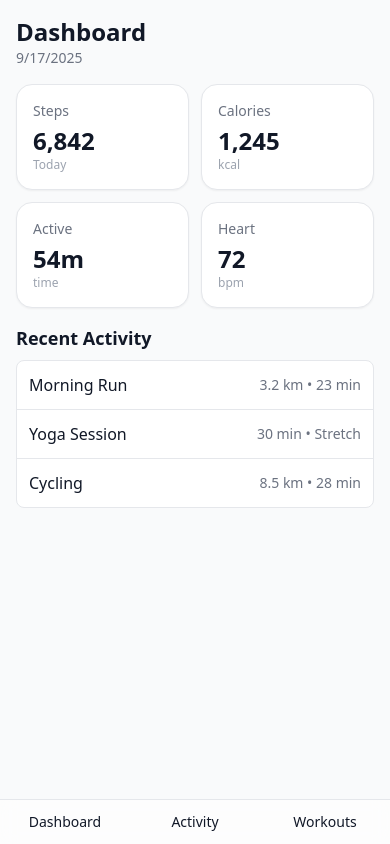
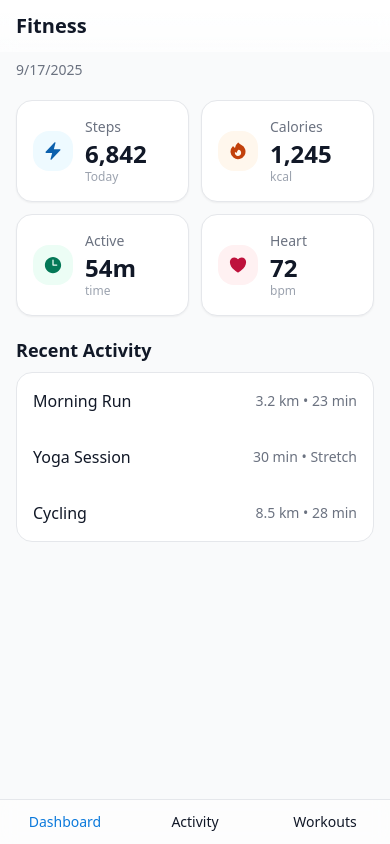
Before and after one commit to gameboythe1/fitness-app, a Next.js app: page / in a window 390 px wide. Built offline with nearby package versions, Linux system fonts and the light colour scheme.

Commit message:
feat(ui): polished mobile UI with icons, active nav, better cards

```diff
--- a/app/activity/page.tsx
+++ b/app/activity/page.tsx
@@ -66,7 +66,7 @@ export default function ActivityPage() {
       </section>
       <section className="space-y-2">
         <h2 className="text-lg font-semibold">Daily breakdown</h2>
-        <div className="rounded-xl border bg-white p-3">
+        <div className="overflow-hidden rounded-2xl border bg-white p-3">
           <Line
             data={{
               labels: history.map((d) => d.date.slice(5)),
@@ -94,7 +94,7 @@ export default function ActivityPage() {
             }}
           />
         </div>
-        <ul className="divide-y rounded-lg border bg-white">
+        <ul className="overflow-hidden rounded-2xl border bg-white">
           {history.map((d) => (
             <li key={d.date} className="flex items-center justify-between p-3">
               <span className="font-medium">{d.date}</span>
--- /dev/null
+++ b/app/components/BottomNav.tsx
@@ -0,0 +1,32 @@
+'use client';
+
+import Link from 'next/link';
+import { usePathname } from 'next/navigation';
+
+export default function BottomNav() {
+  const pathname = usePathname();
+  const tabs = [
+    { href: '/', label: 'Dashboard' },
+    { href: '/activity', label: 'Activity' },
+    { href: '/workouts', label: 'Workouts' },
+  ];
+  return (
+    <nav className="fixed inset-x-0 bottom-0 z-50 mx-auto max-w-md border-t bg-white/90 backdrop-blur supports-[backdrop-filter]:bg-white/60">
+      <ul className="grid grid-cols-3 text-sm">
+        {tabs.map((t) => {
+          const active = pathname === t.href;
+          return (
+            <li key={t.href}>
+              <Link
+                className={`flex flex-col items-center gap-1 p-3 ${active ? 'text-brand-600 font-medium' : 'hover:text-brand-600'}`}
+                href={t.href}
+              >
+                {t.label}
+              </Link>
+            </li>
+          );
+        })}
+      </ul>
+    </nav>
+  );
+}
--- /dev/null
+++ b/app/components/StatCard.tsx
@@ -0,0 +1,30 @@
+import { ReactNode } from 'react';
+
+export function StatCard({
+  title,
+  value,
+  subtitle,
+  icon,
+  color = 'bg-brand-50 text-brand-700',
+}: {
+  title: string;
+  value: string;
+  subtitle?: string;
+  icon?: ReactNode;
+  color?: string;
+}) {
+  return (
+    <div className="rounded-2xl border bg-white p-4 shadow-sm">
+      <div className="flex items-center gap-3">
+        {icon && (
+          <div className={`grid h-10 w-10 place-items-center rounded-xl ${color}`}>{icon}</div>
+        )}
+        <div>
+          <p className="text-sm text-gray-500">{title}</p>
+          <p className="mt-0.5 text-2xl font-bold leading-tight">{value}</p>
+          {subtitle && <p className="text-xs text-gray-400">{subtitle}</p>}
+        </div>
+      </div>
+    </div>
+  );
+}
--- a/app/layout.tsx
+++ b/app/layout.tsx
@@ -12,26 +12,51 @@ export const metadata: Metadata = {
   },
 };
 
+import Link from 'next/link';
+import { usePathname } from 'next/navigation';
+
+function Nav() {
+  const pathname = usePathname();
+  const tabs = [
+    { href: '/', label: 'Dashboard' },
+    { href: '/activity', label: 'Activity' },
+    { href: '/workouts', label: 'Workouts' },
+  ];
+  return (
+    <nav className="fixed inset-x-0 bottom-0 z-50 mx-auto max-w-md border-t bg-white/90 backdrop-blur supports-[backdrop-filter]:bg-white/60">
+      <ul className="grid grid-cols-3 text-sm">
+        {tabs.map((t) => {
+          const active = pathname === t.href;
+          return (
+            <li key={t.href}>
+              <Link
+                className={`flex flex-col items-center gap-1 p-3 ${active ? 'text-brand-600 font-medium' : 'hover:text-brand-600'}`}
+                href={t.href}
+              >
+                {t.label}
+              </Link>
+            </li>
+          );
+        })}
+      </ul>
+    </nav>
+  );
+}
+
 export default function RootLayout({ children }: { children: React.ReactNode }) {
   return (
     <html lang="en">
       <body className="min-h-dvh bg-gray-50 text-gray-900 antialiased">
-        <div className="mx-auto max-w-md p-4 pb-24">
-          {children}
+        <div className="mx-auto max-w-md pb-24">
+          <div className="sticky top-0 z-40 bg-gradient-to-b from-white to-white/60 px-4 py-3 backdrop-blur">
+            <h1 className="text-xl font-semibold">Fitness</h1>
+          </div>
+          <div className="px-4 pt-2">
+            {children}
+          </div>
         </div>
-        <nav className="fixed inset-x-0 bottom-0 z-50 mx-auto max-w-md border-t bg-white/90 backdrop-blur supports-[backdrop-filter]:bg-white/60">
-          <ul className="grid grid-cols-3 text-sm">
-            <li>
-              <a className="flex flex-col items-center gap-1 p-3 hover:text-brand-600" href="/">Dashboard</a>
-            </li>
-            <li>
-              <a className="flex flex-col items-center gap-1 p-3 hover:text-brand-600" href="/activity">Activity</a>
-            </li>
-            <li>
-              <a className="flex flex-col items-center gap-1 p-3 hover:text-brand-600" href="/workouts">Workouts</a>
-            </li>
-          </ul>
-        </nav>
+        {/* Client nav */}
+        <Nav />
       </body>
     </html>
   );
--- a/app/page.tsx
+++ b/app/page.tsx
@@ -1,29 +1,27 @@
+import { StatCard } from './components/StatCard';
+import { BoltIcon, HeartIcon, FireIcon, ClockIcon } from '@heroicons/react/24/solid';
+
 export default function Page() {
   const today = new Date().toLocaleDateString();
   return (
-    <main className="space-y-4">
-      <header className="flex items-end justify-between">
-        <div>
-          <h1 className="text-2xl font-bold">Dashboard</h1>
-          <p className="text-sm text-gray-500">{today}</p>
-        </div>
-      </header>
+    <main className="space-y-5">
+      <p className="text-sm text-gray-500">{today}</p>
       <section className="grid grid-cols-2 gap-3">
-        <Card title="Steps" value="6,842" subtitle="Today" />
-        <Card title="Calories" value="1,245" subtitle="kcal" />
-        <Card title="Active" value="54m" subtitle="time" />
-        <Card title="Heart" value="72" subtitle="bpm" />
+        <StatCard title="Steps" value="6,842" subtitle="Today" icon={<BoltIcon className="h-5 w-5" />} />
+        <StatCard title="Calories" value="1,245" subtitle="kcal" icon={<FireIcon className="h-5 w-5" />} color="bg-orange-50 text-orange-700" />
+        <StatCard title="Active" value="54m" subtitle="time" icon={<ClockIcon className="h-5 w-5" />} color="bg-emerald-50 text-emerald-700" />
+        <StatCard title="Heart" value="72" subtitle="bpm" icon={<HeartIcon className="h-5 w-5" />} color="bg-rose-50 text-rose-700" />
       </section>
       <section className="space-y-2">
         <h2 className="text-lg font-semibold">Recent Activity</h2>
-        <ul className="divide-y rounded-lg border bg-white">
+        <ul className="overflow-hidden rounded-2xl border bg-white">
           {[
             { t: 'Morning Run', d: '3.2 km • 23 min' },
             { t: 'Yoga Session', d: '30 min • Stretch' },
             { t: 'Cycling', d: '8.5 km • 28 min' },
           ].map((it, i) => (
-            <li key={i} className="flex items-center justify-between p-3">
-              <span>{it.t}</span>
+            <li key={i} className="flex items-center justify-between p-4 not-last:border-b">
+              <span className="font-medium">{it.t}</span>
               <span className="text-sm text-gray-500">{it.d}</span>
             </li>
           ))}
@@ -32,13 +30,3 @@ export default function Page() {
     </main>
   );
 }
-
-function Card({ title, value, subtitle }: { title: string; value: string; subtitle: string }) {
-  return (
-    <div className="rounded-xl border bg-white p-4 shadow-sm">
-      <p className="text-sm text-gray-500">{title}</p>
-      <p className="mt-1 text-2xl font-bold">{value}</p>
-      <p className="text-xs text-gray-400">{subtitle}</p>
-    </div>
-  );
-}
--- a/app/workouts/page.tsx
+++ b/app/workouts/page.tsx
@@ -44,7 +44,7 @@ export default function WorkoutsPage() {
       </header>
       <ul className="space-y-3">
         {plans.map((p) => (
-          <li key={p.id} className="rounded-xl border bg-white p-4">
+          <li key={p.id} className="rounded-2xl border bg-white p-4 shadow-sm">
             <div className="flex items-center justify-between">
               <div>
                 <p className="font-medium">{p.name}</p>
@@ -52,7 +52,7 @@ export default function WorkoutsPage() {
               </div>
               <button
                 onClick={() => complete(p.id)}
-                className="rounded-lg bg-brand-600 px-3 py-2 text-white disabled:opacity-50"
+                className="rounded-lg bg-brand-600 px-3 py-2 text-white shadow hover:brightness-105 active:translate-y-px disabled:opacity-50"
                 disabled={!!p.completedAt}
               >
                 {p.completedAt ? 'Completed' : 'Log'}
```
